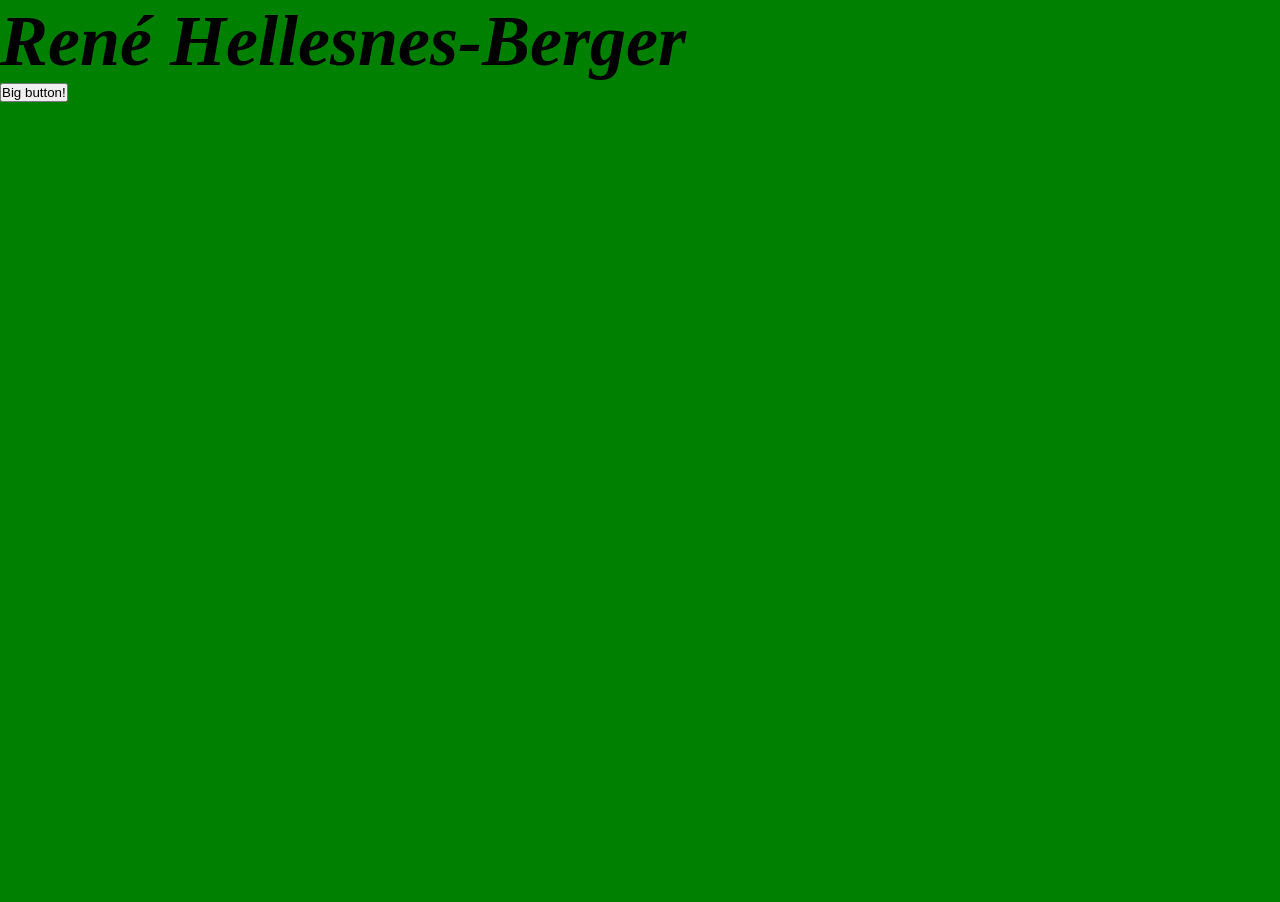
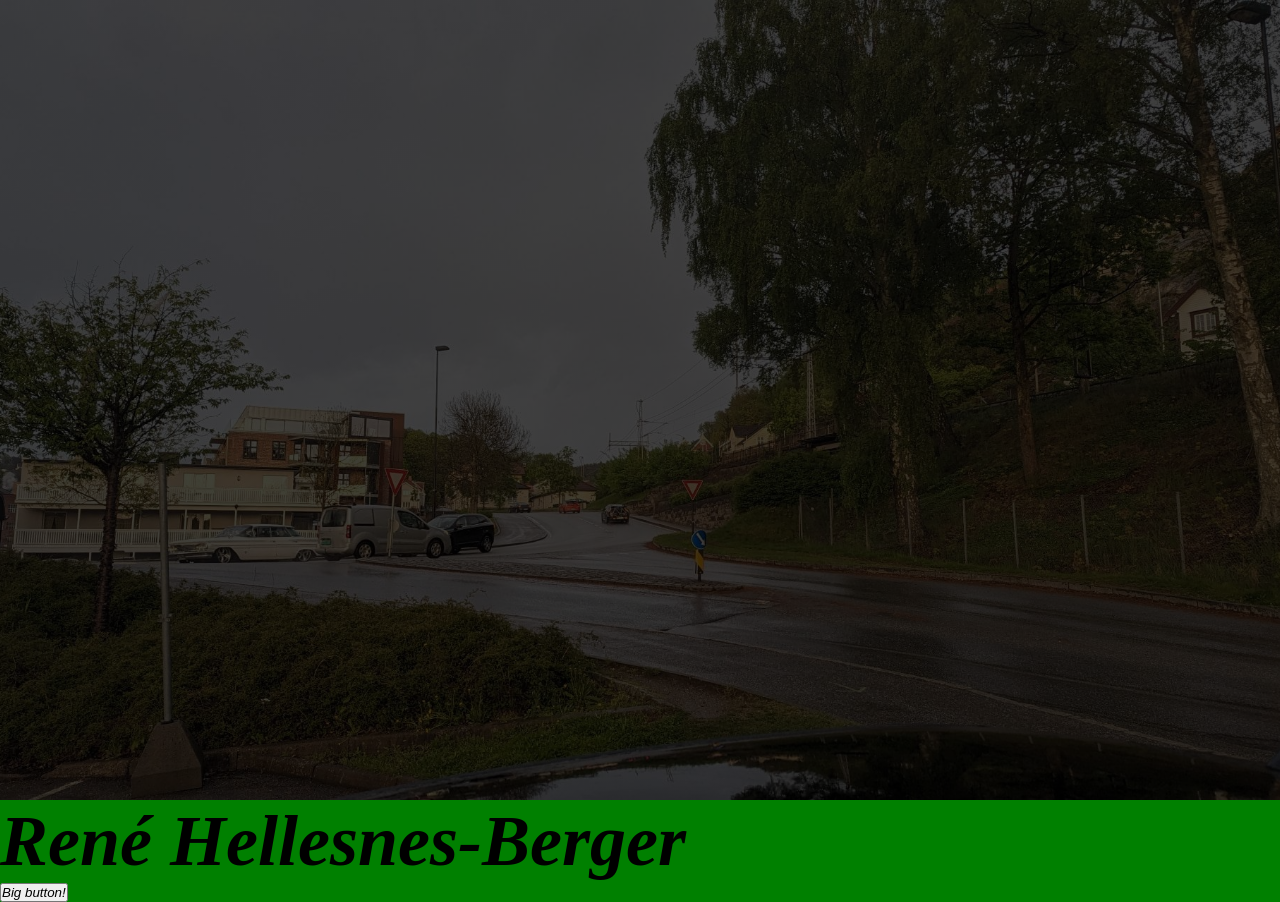
Before and after one commit to Goldwawe/Website, a plain HTML site: page index.html in a window 1280 px wide. Before the commit the page ends 800 px from the top, so only its background shows below. Drawn offline with Linux system fonts and the light colour scheme.

Commit message:
Added backgrounds

```diff
--- a/app.css
+++ b/app.css
@@ -1,12 +1,18 @@
 *{
     margin: 0;
     padding: 0;
+    font-style: italic;
+}
+.banner{
+    width: 100%;
+    height: 100vh;
+    background-image: linear-gradient(rgba(0,0,0,0.75), rgba(0,0,0,0.75)), url(background.jpg);
+    background-size: cover;
+    background-position: center;
 }
 
 h1 {
     font-size:450%;
-    font-style: italic;
-
 }
 
 body {
--- a/index.html
+++ b/index.html
@@ -6,7 +6,7 @@
 
 
     <body>
-
+        <div class="banner"></div>
         <h1>René Hellesnes-Berger</h1>
 
         <button onClick="BlastButton()">Big button!</button>
```
Also changed, not shown: background.jpg (added).
